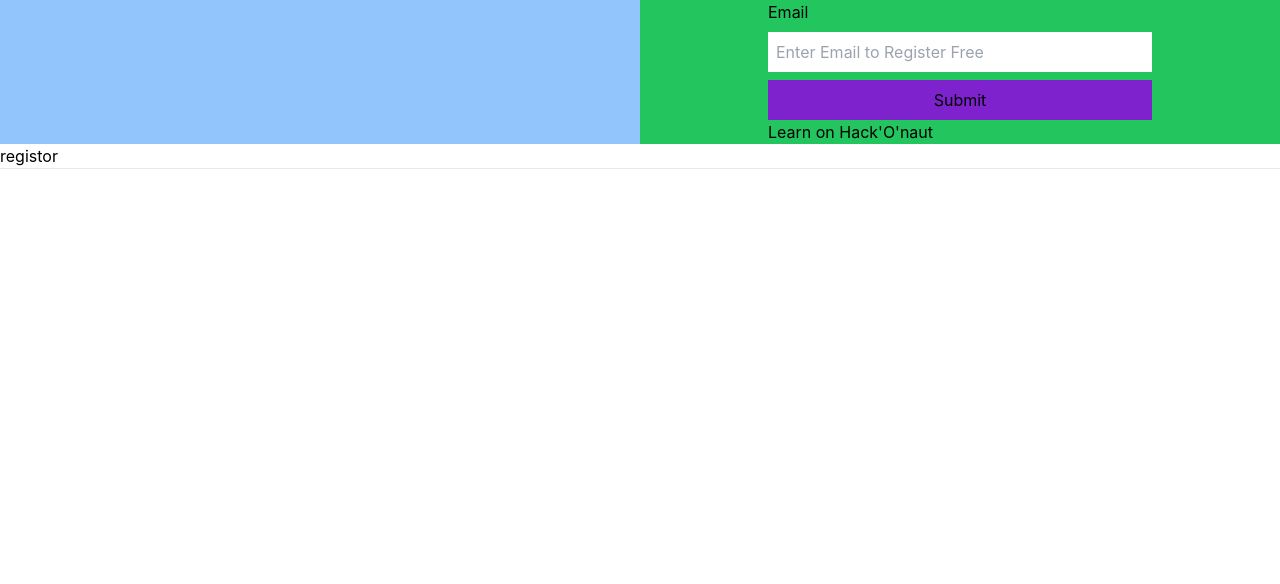
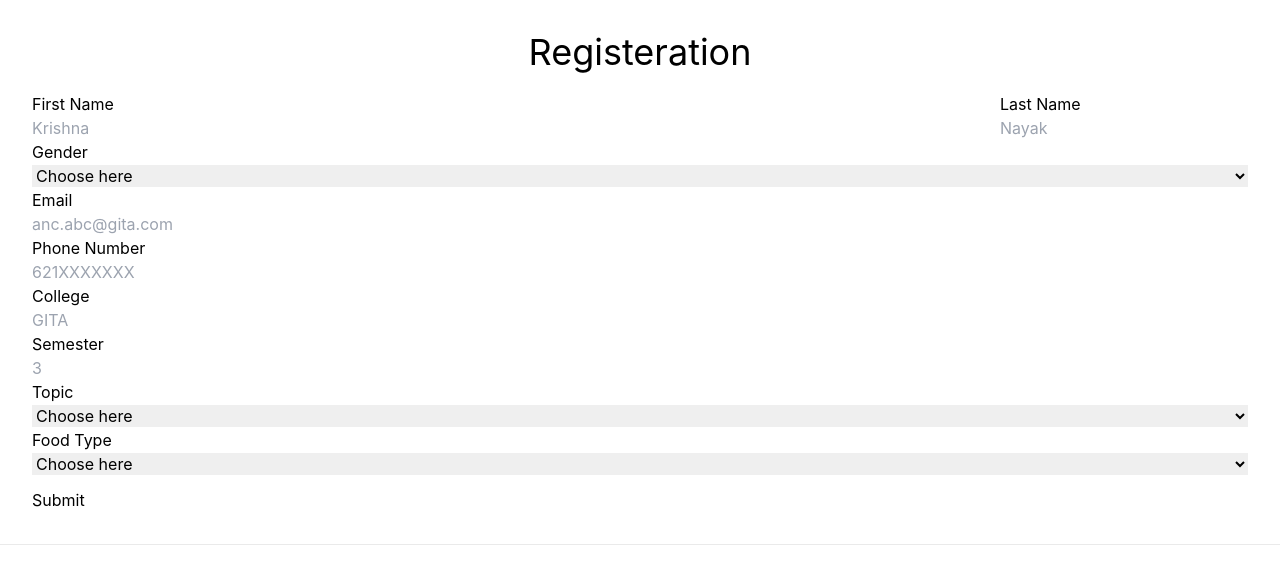
Before and after one commit to gita-bbsr/hackonaut-frontend, a Next.js app: page /register in a window 1280 px wide. Shown: the top 584 px of the page. Built offline with nearby package versions, Linux system fonts and the light colour scheme.

Commit message:
register from added

```diff
--- a/pages/register.js
+++ b/pages/register.js
@@ -1,26 +1,103 @@
 import Link from "next/link";
+import { useState } from "react";
+export default function registor() {
+  const [state, setState] = useState({
+    fName: "",
+    lName: "",
+    gender: "",
+    email: "",
+    phone: "",
+    college: "",
+    semester: "",
+    topic: "",
+    food: null,
+  });
 
-export default function registor() {
+  const onChange = (e) => {
+    console.log(e.target.value);
+    console.log(e.target.name);
+    setState({ ...state, [e.target.name]: e.target.value });
+  };
+  const onSubmit = (e) => {
+    e.preventDefault();
+    console.log(state);
+  };
   return (
     <>
-      <section id="registor" className="h-full w-full">
-        <div className="grid grid-cols-2  h-full">
-          <div className="col-span-1 bg-blue-300">{/* Art */}</div>
-          <div className="col-span-1 bg-green-500 flex justify-center items-center w-full">
-            <div className="w-full ">
-              <form className="max-w-sm mx-auto">
-                <label htmlFor="email">Email</label>
-                <br />
-                <input type="text" name="email" id="email" placeholder="Enter Email to Register Free" className="w-full p-2 my-2" /> <br />
-                <button className="w-full p-2 bg-purple-700">Submit</button>
-                <Link href="/about">
-                  <a>Learn on Hack'O'naut</a>
-                </Link>
-              </form>
-            </div>
+      <section className="p-8 space-y-5">
+        <h1 className="text-4xl text-center">Registeration</h1>
+        <form onSubmit={onSubmit} className="space-y-3">
+          {/* Name */}
+          <div className="flex justify-between">
+            <label htmlFor="fName">
+              <p>First Name</p>
+              <input type="text" name="fName" id="fName" placeholder="Krishna" value={state.fName} onChange={onChange} />
+            </label>
+            <label htmlFor="lName">
+              <p>Last Name</p>
+              <input type="text" name="lName" id="lName" placeholder="Nayak" value={state.lName} onChange={onChange} />
+            </label>
           </div>
-        </div>
-        <h1>registor</h1>
+          {/* geneder */}
+
+          <label htmlFor="gender">
+            <p>Gender</p>
+            <select className="w-full" name="gender" id="gender" value={state.gender} onChange={onChange}>
+              <option value="" selected disabled hidden>
+                Choose here
+              </option>
+              <option value="M">M</option>
+              <option value="F">F</option>
+            </select>
+          </label>
+          {/* email */}
+          <label htmlFor="email">
+            <p>Email</p>
+            <input type="email" name="email" id="email" placeholder="anc.abc@gita.com" value={state.email} onChange={onChange} />
+          </label>
+          {/* phone number */}
+          <label htmlFor="phone-number">
+            <p>Phone Number</p>
+            <input type="number" name="phone" id="phone" placeholder="621XXXXXXX" value={state.phone} onChange={onChange} />
+          </label>
+          {/* college */}
+          <label htmlFor="college">
+            <p>College</p>
+            <input type="test" name="college" id="college" placeholder="GITA" value={state.college} onChange={onChange} />
+          </label>
+          {/* Semester */}
+          <label htmlFor="semester">
+            <p>Semester</p>
+            <input type="number" name="semester" id="semester" placeholder="3" value={state.semester} onChange={onChange} />
+          </label>
+          {/* topic */}
+          <label htmlFor="topic">
+            <p>Topic</p>
+            <select className="w-full" name="topic" id="topic" value={state.topic} onChange={onChange}>
+              {/* incrase the number of topic */}
+              <option value="" selected disabled hidden>
+                Choose here
+              </option>
+
+              <option value="Topic 1">Topic 1</option>
+
+              <option value="Topic 2">Topic 2</option>
+            </select>
+          </label>
+          <label htmlFor="food">
+            <p>Food Type</p>
+            <select className="w-full" name="food" id="food" value={state.food} onChange={onChange}>
+              {/* incrase the number of topic */}
+              <option value="" selected disabled hidden>
+                Choose here
+              </option>
+              <option value="one">Veg</option>
+              <option value="two">Non Veg</option>
+            </select>
+          </label>
+          {/* button */}
+          <button type="submit">Submit</button>
+        </form>
       </section>
     </>
   );
```
